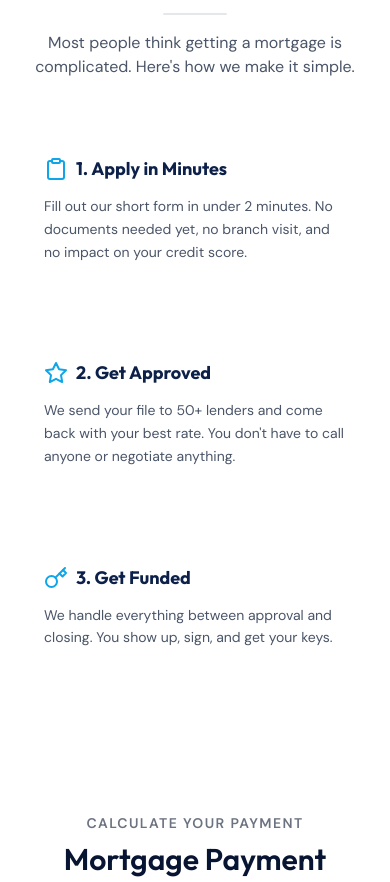
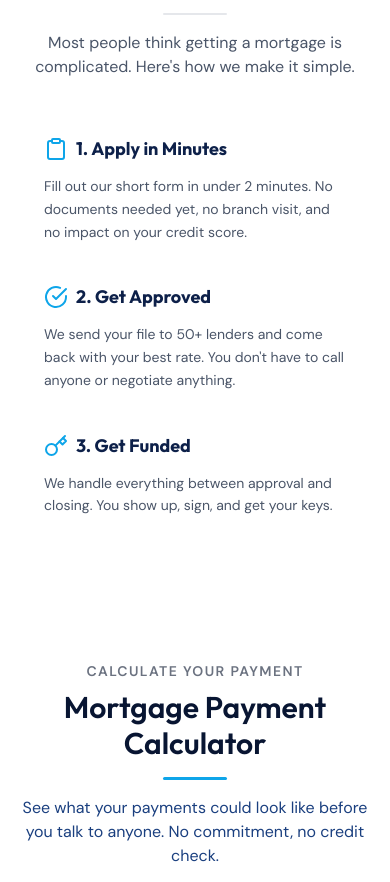
Before and after one commit to melzeranthony6-ai/clearpath-mortgage, a React (Vite) app: page / in a window 390 px wide. Shown: the part 2129-3011 px from the top of the page. Built offline with nearby package versions, Linux system fonts and the light colour scheme.

Commit message:
fix: process section step 2 icon and mobile spacing

```diff
--- a/src/components/HowItWorks.tsx
+++ b/src/components/HowItWorks.tsx
@@ -2,7 +2,7 @@ import { useEffect, useRef, useState } from 'react'
 
 const stepIcons = [
   <svg key="clipboard" xmlns="http://www.w3.org/2000/svg" width="24" height="24" viewBox="0 0 24 24" fill="none" stroke="#0ea5e9" strokeWidth="2" strokeLinecap="round" strokeLinejoin="round"><path d="M16 4h2a2 2 0 0 1 2 2v14a2 2 0 0 1-2 2H6a2 2 0 0 1-2-2V6a2 2 0 0 1 2-2h2"/><rect x="8" y="2" width="8" height="4" rx="1" ry="1"/></svg>,
-  <svg key="badge" xmlns="http://www.w3.org/2000/svg" width="24" height="24" viewBox="0 0 24 24" fill="none" stroke="#0ea5e9" strokeWidth="2" strokeLinecap="round" strokeLinejoin="round"><path d="M12 2l3.09 6.26L22 9.27l-5 4.87 1.18 6.88L12 17.77l-6.18 3.25L7 14.14 2 9.27l6.91-1.01L12 2z"/></svg>,
+  <svg key="check-circle" xmlns="http://www.w3.org/2000/svg" width="24" height="24" viewBox="0 0 24 24" fill="none" stroke="#0ea5e9" strokeWidth="2" strokeLinecap="round" strokeLinejoin="round"><path d="M22 11.08V12a10 10 0 1 1-5.93-9.14"/><polyline points="22 4 12 14.01 9 11.01"/></svg>,
   <svg key="key" xmlns="http://www.w3.org/2000/svg" width="24" height="24" viewBox="0 0 24 24" fill="none" stroke="#0ea5e9" strokeWidth="2" strokeLinecap="round" strokeLinejoin="round"><circle cx="7.5" cy="15.5" r="5.5"/><path d="M21 2l-9.6 9.6"/><path d="M15.5 7.5l3 3L22 7l-3-3"/></svg>,
 ]
 
@@ -68,7 +68,7 @@ function HowItWorks() {
           </p>
         </div>
 
-        <div className="grid grid-cols-1 sm:grid-cols-3 gap-6 relative">
+        <div className="grid grid-cols-1 sm:grid-cols-3 gap-2 sm:gap-6 relative">
           {steps.map((step, index) => {
             const isVisible = visibleSteps.has(step.num)
 
@@ -78,7 +78,7 @@ function HowItWorks() {
                 ref={(el) => {
                   stepRefs.current[index] = el
                 }}
-                className={`process-card relative z-10 ${isVisible ? 'opacity-100 translate-y-0' : 'opacity-0 translate-y-6'}`}
+                className={`process-card relative z-10 !py-4 sm:!py-9 ${isVisible ? 'opacity-100 translate-y-0' : 'opacity-0 translate-y-6'}`}
                 style={{
                   transitionProperty: 'opacity, transform',
                   transitionDuration: '600ms',
```
